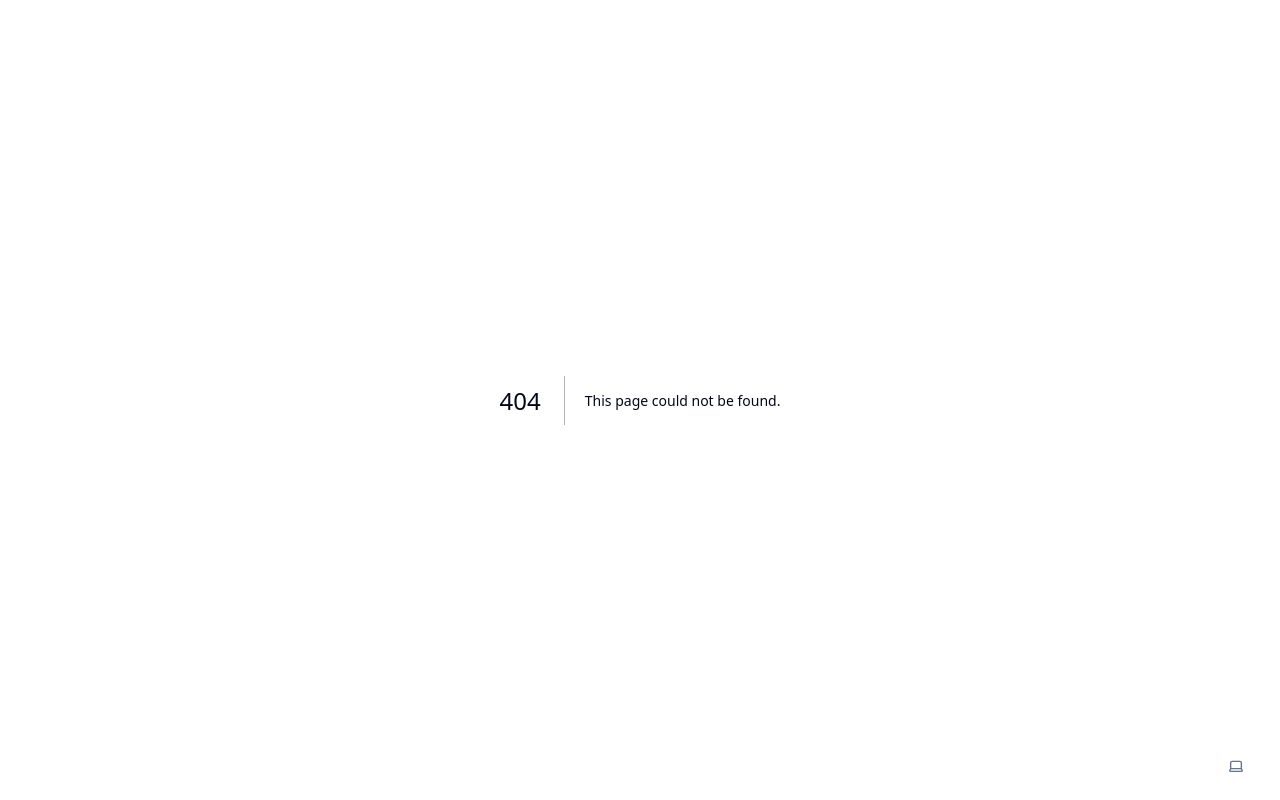
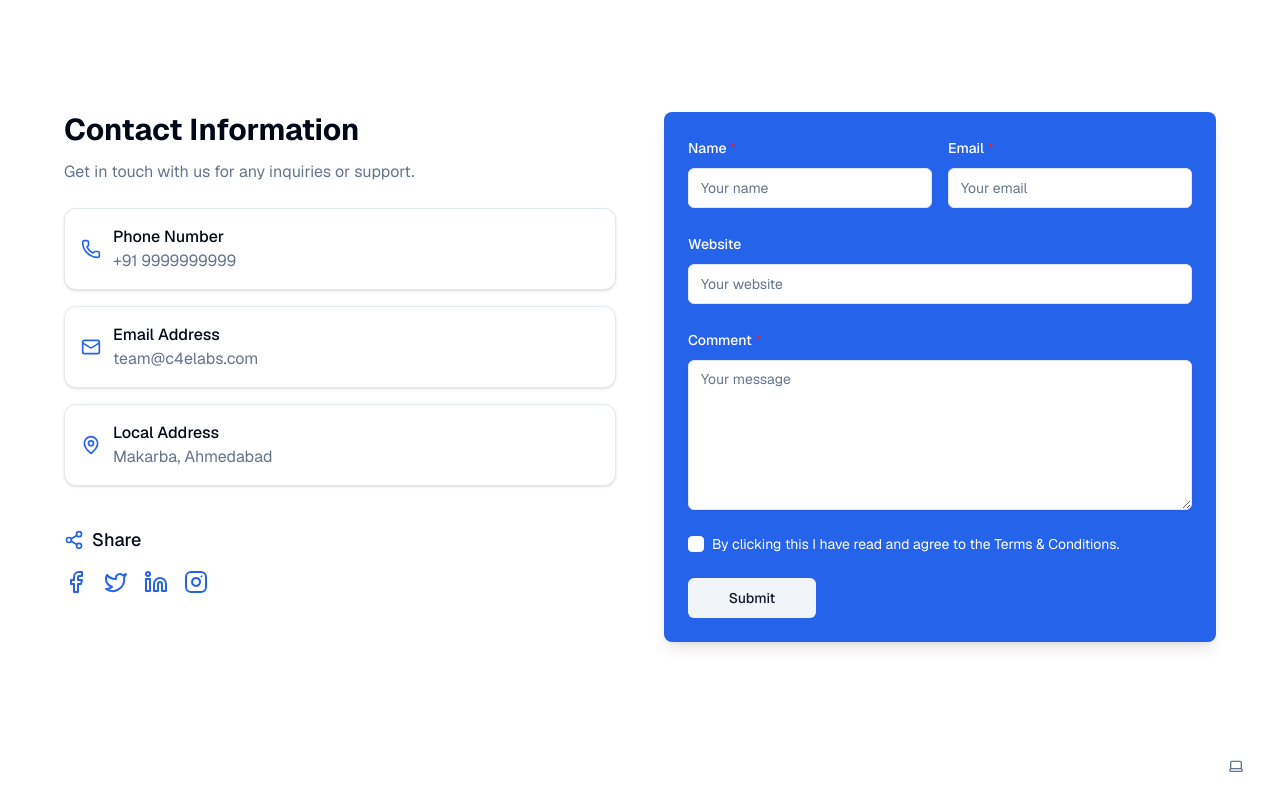
Before and after one commit to ctrlKshav/CerebralQ, a Next.js app: page /contact in a window 1280 px wide. Before the commit this address had no page. Built offline with nearby package versions, Linux system fonts and the light colour scheme.

Commit message:
Add Coming Soon and Contact Us Page

```diff
--- /dev/null
+++ b/app/coming-soon/page.tsx
@@ -0,0 +1,10 @@
+import ComingSoon from '@/components/coming-soon'
+import React from 'react'
+
+export default function ComingSoonPage() {
+  return (
+    <div>
+      <ComingSoon />
+    </div>
+  )
+}
--- /dev/null
+++ b/app/contact/page.tsx
@@ -0,0 +1,10 @@
+import Contact from '@/components/contact'
+import React from 'react'
+
+export default function ContactPage() {
+  return (
+    <div>
+      <Contact />
+    </div>
+  )
+}
--- /dev/null
+++ b/components/coming-soon.tsx
@@ -0,0 +1,25 @@
+import React from 'react'
+import { Button } from '@/components/ui/button'
+import { Clock } from 'lucide-react'
+import Link from 'next/link'
+
+export default function ComingSoon() {
+  return (
+    <div className="min-h-screen animate-gradient-slow py-8 px-4 sm:px-8 md:px-16">
+      <div className="mx-auto max-w-2xl text-center mt-28">
+        <Clock className="w-24 h-24 mx-auto mb-8 text-primary animate-pulse" />
+        <h1 className="text-5xl font-bold text-foreground drop-shadow-glow-primary mb-6">
+          Coming Soon
+        </h1>
+        <p className="text-xl text-foreground mb-12">
+          We're working hard to bring you something amazing. This feature will be available soon!
+        </p>
+        <Link href="/">
+          <Button className="text-lg px-6 py-3">
+            Return Home
+          </Button>
+        </Link>
+      </div>
+    </div>
+  )
+}
--- /dev/null
+++ b/components/contact.tsx
@@ -0,0 +1,116 @@
+import React from "react"
+import { Button } from "@/components/ui/button"
+import { Input } from "@/components/ui/input"
+import { Textarea } from "@/components/ui/textarea"
+import { Checkbox } from "@/components/ui/checkbox"
+import { Card } from "@/components/ui/card"
+import { PhoneIcon, MailIcon, MapPinIcon, Share2Icon, Facebook, Twitter, LinkedinIcon } from "lucide-react"
+import { socialLinks } from "@/data/footerData"
+
+
+function ContactCard({ icon: Icon, title, content }: { icon: any; title: string; content: string }) {
+  return (
+    <Card className="p-4 bg-background hover:bg-card/50 transition-colors">
+      <div className="flex items-center space-x-3">
+        <Icon className="h-5 w-5 text-primary" />
+        <div>
+          <h3 className="font-medium text-foreground">{title}</h3>
+          <p className="text-muted-foreground">{content}</p>
+        </div>
+      </div>
+    </Card>
+  )
+}
+
+export default function Contact() {
+  return (
+    <div className="min-h-screen bg-gradient-two-corners-right animate-gradient-slow px-6 md:px-8 py-28">
+      <div className="max-w-6xl mx-auto">
+        <div className="grid lg:grid-cols-2 gap-12">
+          {/* Left Column - Contact Information */}
+          <div className="space-y-6">
+            <div>
+              <h2 className="text-3xl font-bold text-foreground mb-3">Contact Information</h2>
+              <p className="text-muted-foreground">Get in touch with us for any inquiries or support.</p>
+            </div>
+
+            <div className="space-y-4">
+              <ContactCard icon={PhoneIcon} title="Phone Number" content="+91 9999999999" />
+              <ContactCard icon={MailIcon} title="Email Address" content="team@c4elabs.com" />
+              <ContactCard
+                icon={MapPinIcon}
+                title="Local Address"
+                content="Makarba, Ahmedabad"
+              />
+            </div>
+
+            <div className="pt-4 flex flex-col">
+              <h3 className="flex items-center gap-2 text-foreground mb-4">
+                <Share2Icon className="text-primary h-5 w-5" />
+                <span className="font-medium text-lg">Share</span>
+              </h3>
+              <div className="flex gap-4">
+                {socialLinks.map((social, index) => (
+                  <a
+                    key={index}
+                    href={social.link}
+                    className="text-primary hover:text-muted-foreground"
+                    aria-label={social.label}
+                  >
+                    {React.createElement(social.icon, { size: 24 })}
+                  </a>
+                ))}
+              </div>
+
+            </div>
+          </div>
+
+          {/* Right Column - Contact Form */}
+          <div className="bg-primary backdrop-blur-sm p-6 rounded-lg shadow-lg">
+            <form className="space-y-6">
+              <div className="grid md:grid-cols-2 gap-4">
+                <div className="space-y-2">
+                  <label htmlFor="name" className="text-sm font-medium text-background">
+                    Name <span className="text-red-600">*</span>
+                  </label>
+                  <Input id="name" placeholder="Your name" className="bg-background" required />
+                </div>
+                <div className="space-y-2">
+                  <label htmlFor="email" className="text-sm font-medium text-background">
+                    Email <span className="text-red-600">*</span>
+                  </label>
+                  <Input id="email" type="email" placeholder="Your email" className="bg-background" required />
+                </div>
+              </div>
+
+              <div className="space-y-2">
+                <label htmlFor="website" className="text-sm font-medium text-background">
+                  Website
+                </label>
+                <Input id="website" placeholder="Your website" className="bg-background" />
+              </div>
+
+              <div className="space-y-2">
+                <label htmlFor="message" className="text-sm font-medium text-background">
+                  Comment <span className="text-red-600">*</span>
+                </label>
+                <Textarea id="message" placeholder="Your message" className="bg-background min-h-[150px]" required />
+              </div>
+
+              <div className="flex items-center space-x-2">
+                <Checkbox id="terms" className="bg-background border border-white" />
+                <label htmlFor="terms" className="text-sm text-background">
+                  By clicking this I have read and agree to the Terms & Conditions.
+                </label>
+              </div>
+
+              <Button type="submit" variant={"secondary"} className="w-32">
+                Submit
+              </Button>
+            </form>
+          </div>
+        </div>
+      </div>
+    </div>
+  )
+}
--- /dev/null
+++ b/components/ui/textarea.tsx
@@ -0,0 +1,22 @@
+import * as React from "react"
+
+import { cn } from "@/lib/utils"
+
+const Textarea = React.forwardRef<
+  HTMLTextAreaElement,
+  React.ComponentProps<"textarea">
+>(({ className, ...props }, ref) => {
+  return (
+    <textarea
+      className={cn(
+        "flex min-h-[60px] w-full rounded-md border border-input bg-transparent px-3 py-2 text-base shadow-sm placeholder:text-muted-foreground focus-visible:outline-none focus-visible:ring-1 focus-visible:ring-ring disabled:cursor-not-allowed disabled:opacity-50 md:text-sm",
+        className
+      )}
+      ref={ref}
+      {...props}
+    />
+  )
+})
+Textarea.displayName = "Textarea"
+
+export { Textarea }
```
